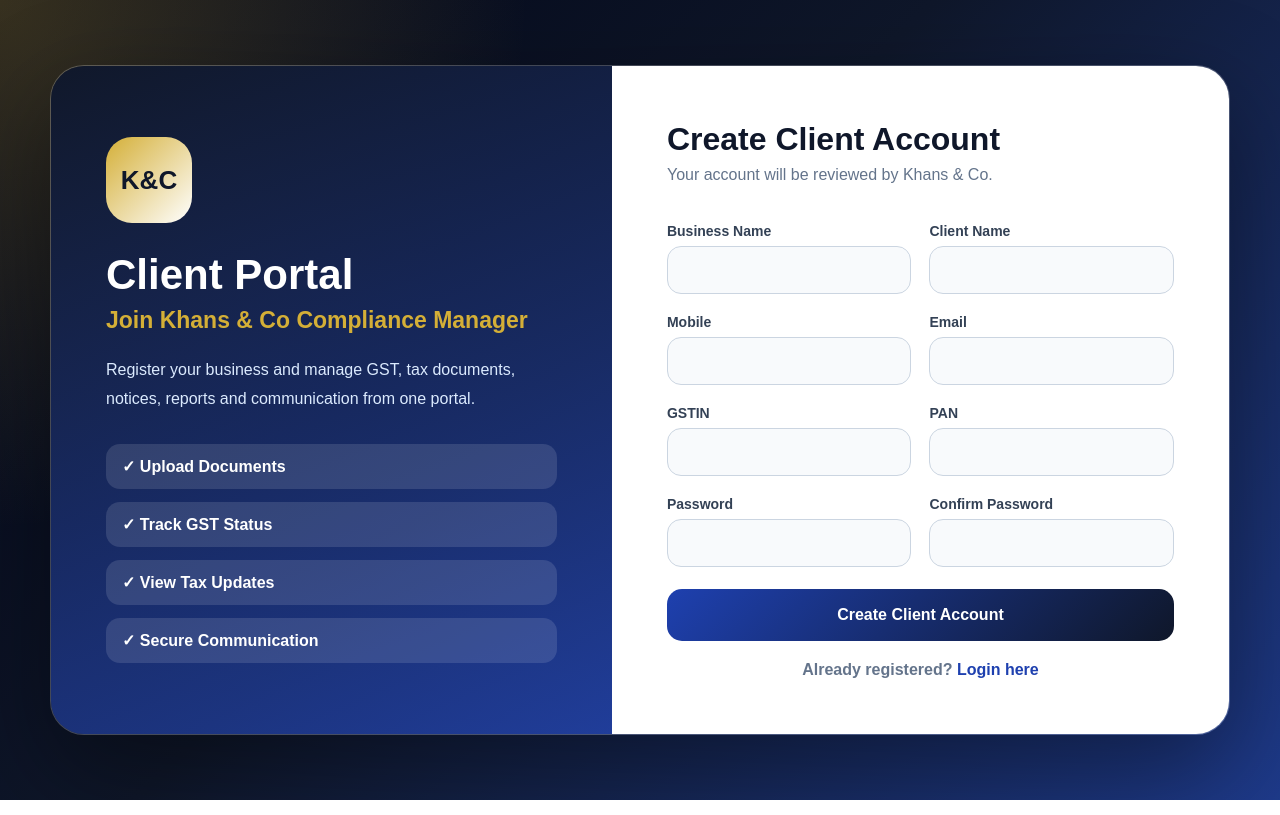
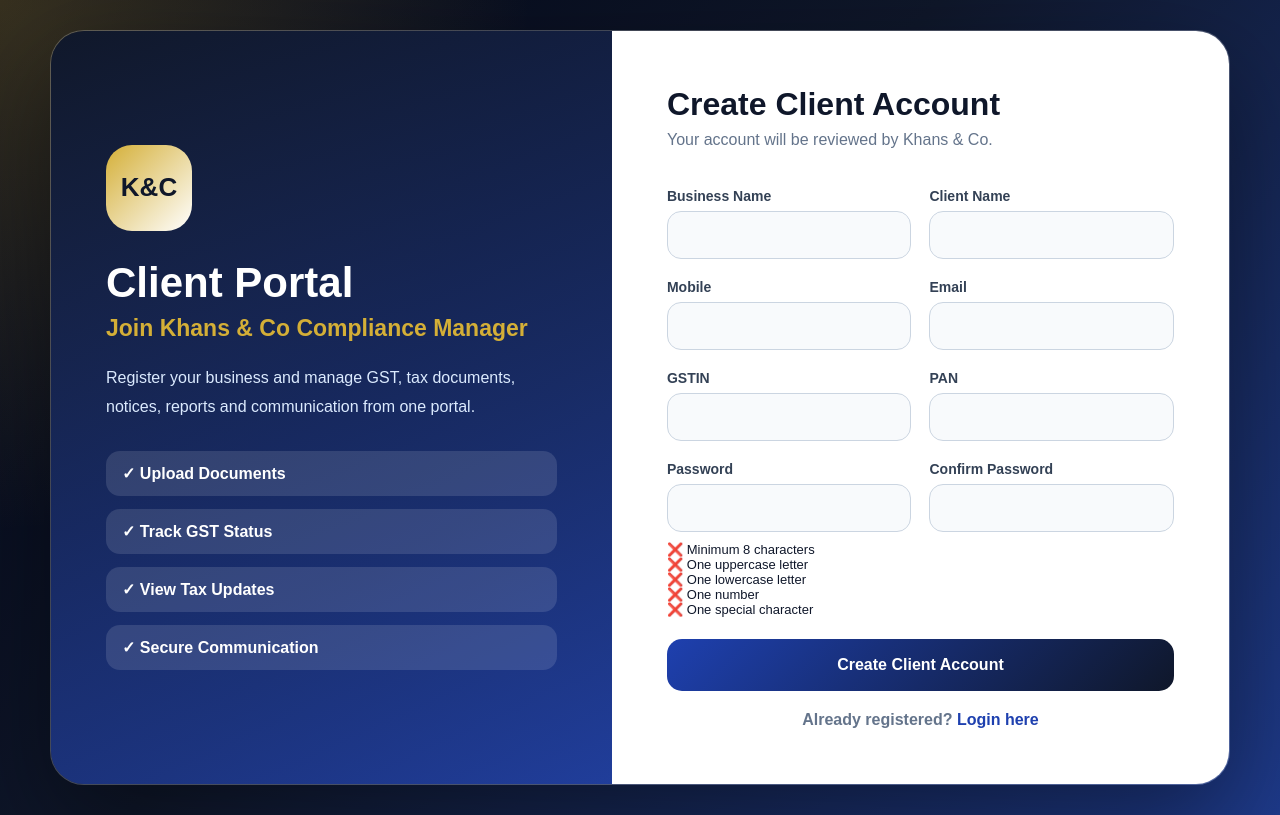
Before and after one commit to Mrkhans7259/KhansCoWeb_V3, a Flask app: page /client/signup in a window 1280 px wide. Run offline with Flask 3, Linux system fonts and the light colour scheme; data comes from the database, SQL or seed files in the repository.

Commit message:
Add live password validation for client signup

```diff
--- a/app/templates/auth/client_signup.html
+++ b/app/templates/auth/client_signup.html
@@ -28,7 +28,50 @@
                     <div><label>Email</label><input type="email" name="email" required></div>
                     <div><label>GSTIN</label><input name="gstin" data-validate="gstin" maxlength="15" style="text-transform:uppercase"></div>
                     <div><label>PAN</label><input name="pan" data-validate="pan" maxlength="10" style="text-transform:uppercase"></div>
-                    <div><label>Password</label><input type="password" name="password" required></div>
+                    <div><label>Password</label><input type="password" name="password" id="password" required>
+<div class="password-rules" style="margin-top:10px;font-size:13px;">
+    <div id="rule-length">❌ Minimum 8 characters</div>
+    <div id="rule-upper">❌ One uppercase letter</div>
+    <div id="rule-lower">❌ One lowercase letter</div>
+    <div id="rule-number">❌ One number</div>
+    <div id="rule-special">❌ One special character</div>
+</div>
+
+<script>
+const password = document.getElementById("password");
+const createBtn = document.getElementById("createBtn");
+
+if(password){
+    password.addEventListener("input", function () {
+
+        const value = password.value;
+
+        const lengthOK = value.length >= 8;
+        const upperOK = /[A-Z]/.test(value);
+        const lowerOK = /[a-z]/.test(value);
+        const numberOK = /[0-9]/.test(value);
+        const specialOK = /[!@#$%^&*(),.?":{}|<>]/.test(value);
+
+        document.getElementById("rule-length").innerHTML =
+            (lengthOK ? "✅" : "❌") + " Minimum 8 characters";
+
+        document.getElementById("rule-upper").innerHTML =
+            (upperOK ? "✅" : "❌") + " One uppercase letter";
+
+        document.getElementById("rule-lower").innerHTML =
+            (lowerOK ? "✅" : "❌") + " One lowercase letter";
+
+        document.getElementById("rule-number").innerHTML =
+            (numberOK ? "✅" : "❌") + " One number";
+
+        document.getElementById("rule-special").innerHTML =
+            (specialOK ? "✅" : "❌") + " One special character";
+
+        createBtn.disabled = !(lengthOK && upperOK && lowerOK && numberOK && specialOK);
+    });
+}
+</script>
+</div>
                     <div><label>Confirm Password</label><input type="password" name="confirm_password" required></div>
                 </div>
 
```
